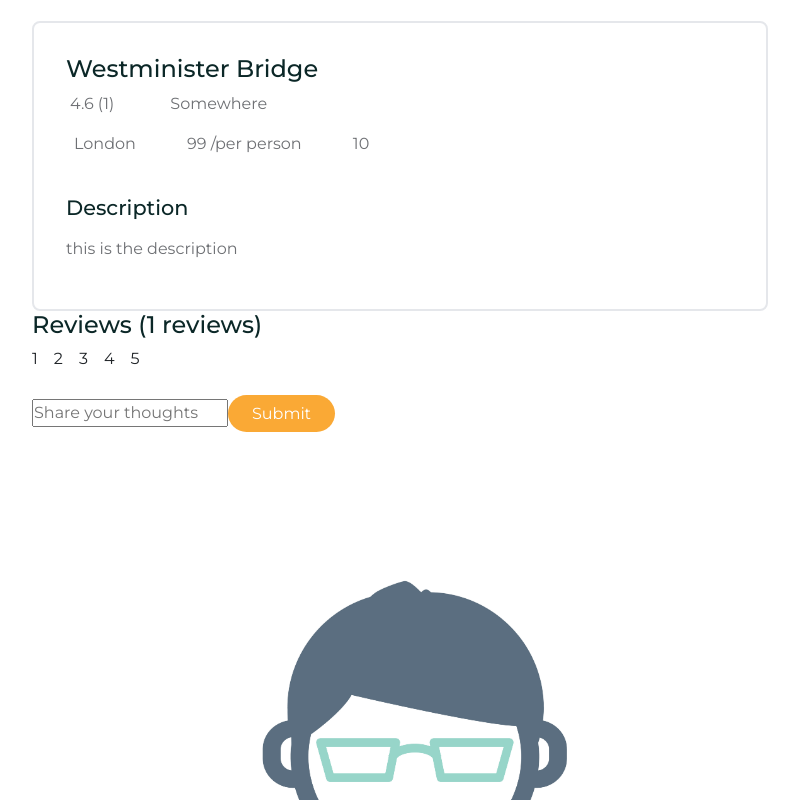
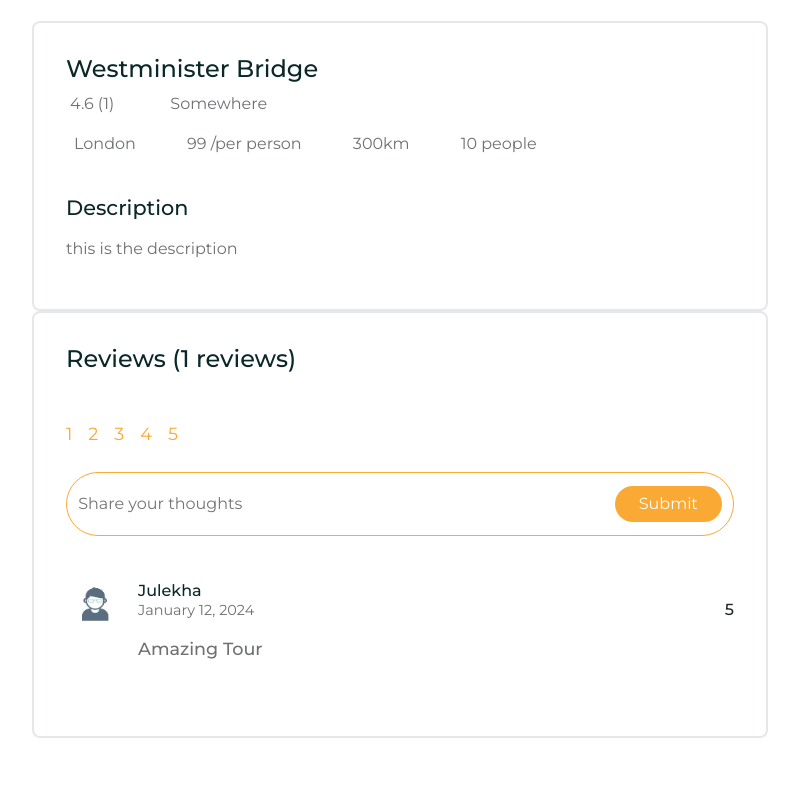
Before and after one commit to sarvesh-alt/Explora, a React (Create React App) app in the folder tour-management/frontend/: page /tours/01 in a window 1280 px wide. Shown: the part 640-1440 px from the top of the page, without its empty margins (50-849 px from the left). Built offline with nearby package versions, Linux system fonts and the light colour scheme; the HTML template or start-up script is replaced by a standard one; a web font is replaced by a local one.

Commit message:
in-progress

```diff
--- /dev/null
+++ b/tour-management/frontend/src/components/Booking/Booking.jsx
@@ -0,0 +1,19 @@
+import React from 'react'
+import './booking.css'
+import { Form, FormGroup, ListGroup, ListGroupItem, Button } from 'reactstrap'
+
+const Booking = ({ tour, avgRating }) => {
+  const {price, reviews} = tour
+  return
+  <div className="booking">
+  <div className="booking__top d-flex align-items-center justify-content-between">
+    <h3>${price} <span>per person</span></h3>
+    <span className="tour__rating d-flex align-items-center">
+                <i class="ri-star-fill"></i> {avgRating === 0 ? null:
+                avgRating} ({reviews?.length})
+                </span>
+  </div>
+  </div>
+}
+
+export default Booking
--- a/tour-management/frontend/src/pages/TourDetails.jsx
+++ b/tour-management/frontend/src/pages/TourDetails.jsx
@@ -1,17 +1,27 @@
-import React from 'react';
+import React, { useRef, useState } from 'react';
 import '../styles/tour-details.css';
 import { Container, Row, Col, Form, ListGroup } from 'reactstrap';
 import { useParams } from 'react-router-dom';
 import tourData from '../assets/data/tours';
 import calculateAvgRating from './../utils/avgRating';
 import avatar from '../assets/images/avatar.jpg';
+import Booking from '../components/Booking/Booking';
 
 const TourDetails = () => {
 
   const {id} = useParams()
+  const reviewMessageRef = useRef('')
+  const[tourRating, setTourRating] = useState(null)
   const tour = tourData.find(tour => tour.id === id)
   const {photo, title, desc, price, address, reviews, city, distance, maxGroupSize} = tour
   const {totalRating, avgRating} = calculateAvgRating(reviews)
+  const options = {day: 'numeric', month:'long', year:'numeric'}
+  const submitHandler = e=>{
+    e.preventDefault()
+    const reviewText = reviewMessageRef.current.value
+    //api call later
+  }
+
   return <>
   <section>
     <Container>
@@ -25,7 +35,7 @@ const TourDetails = () => {
 
                 <span className="tour__rating d-flex align-items-center gap-1">
                 <i class="ri-star-fill"
-                style={{'color': 'var(--secondary-color)'}}></i> {calculateAvgRating === 0 ? null:
+                style={{'color': 'var(--secondary-color)'}}></i> {avgRating === 0 ? null:
                 avgRating}
 
                 {totalRating === 0 ? ("Not Rated") : (
@@ -41,23 +51,24 @@ const TourDetails = () => {
               <div className="tour__extra-details">
                 <span><i class='ri-map-pin-2-line'></i>{city}</span>
                 <span><i class='ri-money-dollar-circle-line'></i>{price} /per person</span>
-                <span><i class='ri-group-line'></i>{maxGroupSize}</span>
+                <span><i class='ri-map-pin-time-line'></i>{distance}km</span>
+                <span><i class='ri-group-line'></i>{maxGroupSize} people</span>
               </div>
               <h5>Description</h5>
               <p>{desc}</p>
             </div>
             <div className="tour__reviews mt4">
               <h4>Reviews ({reviews?.length} reviews)</h4>
-                <Form>
+                <Form onSubmit={submitHandler}>
                   <div className='d-flex align-items-center gap-3 mb-4 rating__group'>
-                    <span> 1 <i class='ri-star-s-fill'></i></span>
-                    <span> 2 <i class='ri-star-s-fill'></i></span>
-                    <span> 3 <i class='ri-star-s-fill'></i></span>
-                    <span> 4 <i class='ri-star-s-fill'></i></span>
-                    <span> 5 <i class='ri-star-s-fill'></i></span>
+                    <span onClick={()=> setTourRating(1)}> 1 <i class='ri-star-s-fill'></i></span>
+                    <span onClick={()=> setTourRating(2)}> 2 <i class='ri-star-s-fill'></i></span>
+                    <span onClick={()=> setTourRating(3)}> 3 <i class='ri-star-s-fill'></i></span>
+                    <span onClick={()=> setTourRating(4)}> 4 <i class='ri-star-s-fill'></i></span>
+                    <span onClick={()=> setTourRating(5)}> 5 <i class='ri-star-s-fill'></i></span>
                   </div>
                   <div className="review__input">
-                    <input type="text" placeholder="Share your thoughts" />
+                    <input type="text" ref={reviewMessageRef} placeholder="Share your thoughts" />
                     <button className="btn primary__btn text-white" type="submit"> Submit </button>
                   </div>
                 </Form>
@@ -70,9 +81,15 @@ const TourDetails = () => {
                         justify-content-between'>
                           <div>
                             <h5>Julekha</h5>
-                            <p>{new Date('01-12-2024').toLocaleDateString('en-US')}</p>
+                            <p>{new Date('01-12-2024').toLocaleDateString('en-US', options)}</p>
                           </div>
+                          <span className='d-flex align-items-center'>
+                            5<i class='ri-star-s-fill'></i>
+                          </span>
                         </div>
+                        <h6>
+                          Amazing Tour
+                        </h6>
                       </div>
                     </div>
                   ))}
@@ -81,6 +98,9 @@ const TourDetails = () => {
           </div>
 
         </Col>
+        <Col lg='4'>
+         <Booking tour={tour} />
+        </Col>
       </Row>
     </Container>
   </section>
--- a/tour-management/frontend/src/styles/tour-details.css
+++ b/tour-management/frontend/src/styles/tour-details.css
@@ -6,7 +6,7 @@
     margin-bottom: 2.5rem;
 }
 
-.tour__info, .tour__review{
+.tour__info, .tour__reviews{
     border-radius: .5rem;
     border: 2px solid rgb(229, 231, 235);
     padding: 2rem;
@@ -48,3 +48,78 @@
     font-size: 1rem;
     color: var(--text-color);
 }
+
+.rating__group span{
+    font-size: 1.1rem;
+    display: flex;
+    align-items: center;
+    color: var(--secondary-color);
+    cursor: pointer;
+}
+
+.tour__reviews h4{
+    margin-bottom: 3rem;
+}
+
+.review__input{
+    display: flex;
+    align-items: center;
+    justify-content: space-between;
+    width: 100%;
+    padding: 0.7rem;
+    border-radius: 2rem;
+    border: 1px solid var(--secondary-color);
+
+}
+
+.review__input input{
+    width: 100%;
+    padding: 0.5rem 0;
+    border: none;
+}
+
+.review__input input:focus{
+    outline: none;
+}
+
+.review__item{
+    display: flex;
+    align-items: center;
+    column-gap: 1rem;
+    margin-bottom: 2rem;
+}
+
+.review__item img{
+    width: 3.5rem;
+    height: 3.5rem;
+    border-radius: 50px;
+    object-fit: cover;
+}
+
+.review__item h5{
+    font-size: 1rem;
+    margin-bottom: 0;
+}
+
+.review__item p{
+    font-size: 0.9rem;
+    color: var(--text-color);
+}
+
+.review__item h6{
+    font-size: 1.1rem;
+    color: var(--text-color);
+}
+
+.review__item span i{
+    font-size: 1.2rem;
+    color: var(--secondary-color);
+}
+
+.review__item span{
+    font-weight: 500;
+
+}
+.user__reviews{
+    margin-top: 2.5rem;
+}
```
Also changed, not shown: tour-management/frontend/src/components/Booking/booking.css (added).
